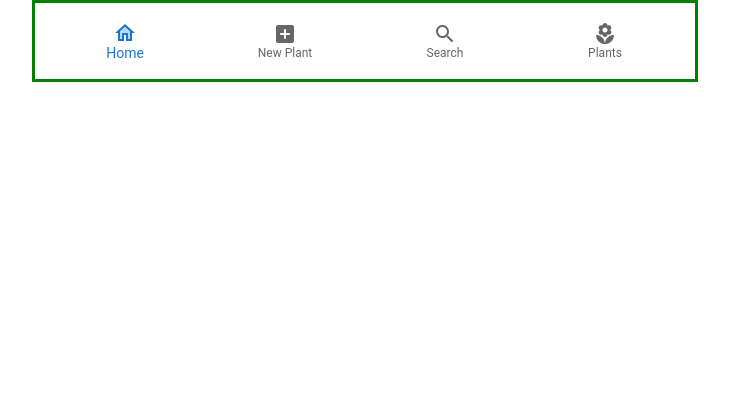
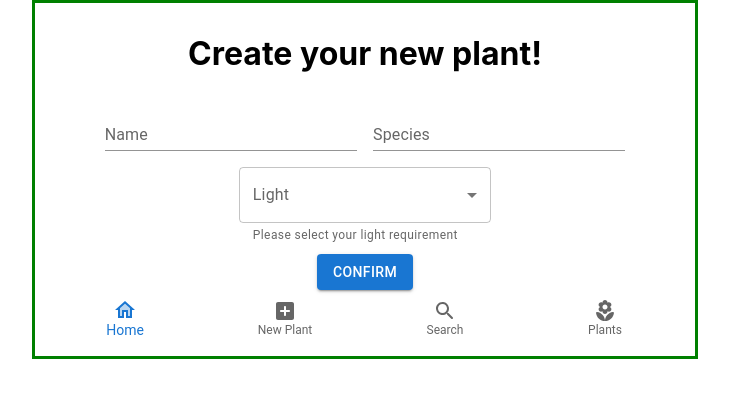
Before and after one commit to tfrazier24/plant-tracker, a React (Create React App) app: page /plant_form in a window 1280 px wide. Shown: the top 398 px of the page, without its empty margins (275-1004 px from the left). Built offline with nearby package versions, Linux system fonts and the light colour scheme.

Commit message:
completed material UI form need to work on posting to the database

```diff
--- a/src/App.js
+++ b/src/App.js
@@ -7,6 +7,7 @@ import "./App.css";
 import Plant from "./components/plant/Plant";
 import Home from "./components/homepage";
 import Nav from "./components/nav/navbar";
+import PlantForm from "./components/plant/PlantForm";
 
 function App() {
 
@@ -17,6 +18,9 @@ function App() {
               <Route path="/plants" element={<Plant />} />
           </Routes>
           <Routes>
+            <Route path="plant_form" element={<PlantForm />} />
+          </Routes>
+          <Routes>
             <Route path="" element={<Home />}></Route>
           </Routes>
           <Nav />
--- a/src/components/nav/navbar.js
+++ b/src/components/nav/navbar.js
@@ -18,7 +18,7 @@ return (
   }}
 >
 <BottomNavigationAction href="/" label="Home" icon={<HomeTwoTone />}/>
-  <BottomNavigationAction  label="New Plant" icon={<AddBoxRounded />}  />
+  <BottomNavigationAction  href="/plant_form" label="New Plant" icon={<AddBoxRounded />}  />
   <BottomNavigationAction label="Search" icon={<SearchRounded />} />
   <BottomNavigationAction href="/plants" label="Plants" icon={<LocalFloristRounded />} />
 
--- a/src/components/plant/PlantForm.js
+++ b/src/components/plant/PlantForm.js
@@ -0,0 +1,124 @@
+import React from "react";
+import { Button, ButtonBase, MenuItem, Select, TextField } from "@mui/material";
+import { useState } from "react";
+import { Box } from "@mui/system";
+import { ButtonUnstyled } from "@mui/base";
+
+const lightRequirements = [
+  {
+    value: "Bright",
+    label: "Bright",
+  },
+  {
+    value: "Bright Indirect",
+    label: "Bright Indirect",
+  },
+  {
+    value: "Low Light",
+    label: "Low Light",
+  },
+  {
+    value: "Medium Light",
+    label: "Medium Light",
+  },
+];
+
+export const PlantForm = () => {
+  const [lightRequirement, setlightRequirement] = useState("");
+
+  const handleChange = (event) => {
+    setlightRequirement(event.target.value);
+  };
+
+  return (
+    <Box
+      component="form"
+      sx={{
+        "& .MuiTextField-root": { m: 1, width: "25ch" },
+      }}
+      noValidate
+      autoComplete="off"
+    >
+      <div>
+        <h1 className="plant-form-header">Create your new plant!</h1>
+        <TextField id="standard-basic" label="Name" variant="standard" />
+        <TextField id="standard-basic" label="Species" variant="standard" />
+        <TextField
+          id="outlined-select-light-requirement"
+          select
+          label="Light"
+          value={lightRequirement}
+          onChange={handleChange}
+          helperText="Please select your light requirement"
+        >
+          {lightRequirements.map((option) => (
+            <MenuItem key={option.value} value={option.value}>
+              {option.label}
+            </MenuItem>
+          ))}
+        </TextField>
+        <div>
+        <Button variant="contained">Confirm</Button>
+        </div>
+      </div>
+    </Box>
+  );
+};
+
+export default PlantForm;
+
+// const lightRequirements = [
+//     {
+//       value: "Bright",
+//       Description: "n/a",
+//     },
+//     {
+//       value: "Bright Indirect",
+//       Description: "n/a",
+//     },
+//     {
+//       value: "Low Light",
+//       Description: "n/a",
+//     },
+//     {
+//       value: "Medium Light",
+//       Description: "n/a",
+//     },
+//   ];
+
+// const [lightReq, setLightReq] = useState(lightRequirements);
+
+// const handleChange = () => {
+//     setLightReq(lightReq);
+//   };
+
+// return (
+
+// <Box
+// component="form"
+// sx={{
+//   '& .MuiTextField-root': { m: 1, width: '25ch' },
+// }}
+// noValidate
+// autoComplete="off"
+// >
+// <div className="plant-form">
+
+// <TextField
+//       id="outlined-select-light-req"
+//       select
+//       label="Select"
+//       value={lightReq}
+//       onChange={handleChange}
+//       helperText="Please select your Light Requirement"
+//     >
+//         {lightRequirements.map((option) => {
+//             <MenuItem key={option.value} value={option.value}>
+//                 {option.Description}
+//             </MenuItem>
+//         })}
+//         </TextField>
+
+// </div>
+// </Box>
+// );
```
